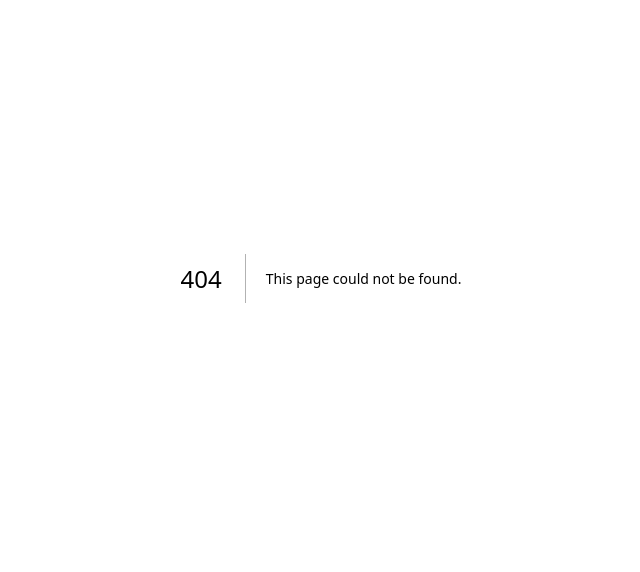
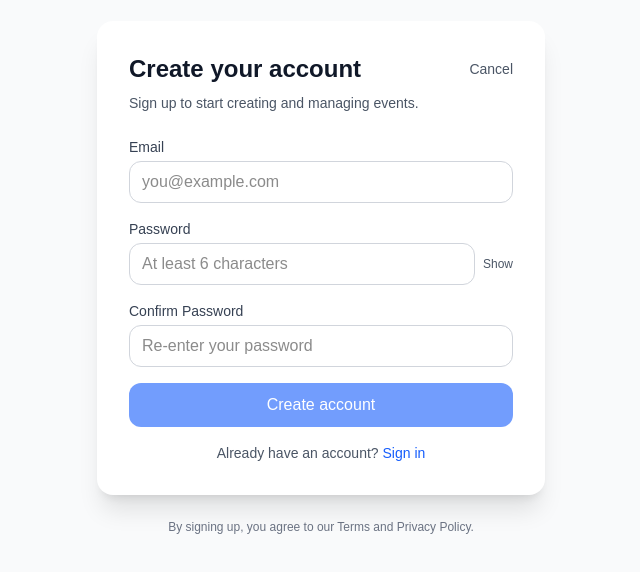
Before and after one commit to Hanpin-com/JoinUp, a Next.js app: page /signup in a window 1280 px wide. Before the commit this address had no page. Shown: the part 122-694 px from the top of the page, without its empty margins (319-959 px from the left). Built offline with nearby package versions, Linux system fonts and the light colour scheme.

Commit message:
Enhance HomePage with account creation prompt and UI improvements

```diff
--- /dev/null
+++ b/src/pages/api/auth/signup.js
@@ -0,0 +1,21 @@
+export default function handler(req, res) {
+  if (req.method !== "POST") {
+    return res.status(405).json({ message: "Method not allowed" });
+  }
+
+  const { email, password } = req.body || {};
+  if (!email || !password) {
+    return res.status(400).json({ message: "Email and password are required" });
+  }
+  const emailOk = /^[^\s@]+@[^\s@]+\.[^\s@]+$/.test(email);
+  if (!emailOk) return res.status(400).json({ message: "Invalid email format" });
+  if (String(password).length < 6) {
+    return res.status(400).json({ message: "Password must be at least 6 characters" });
+  }
+
+  // Demo success: in real life, you'd create the user in DB and hash the password
+  return res.status(200).json({
+    token: "demo.jwt.token.signed",
+    user: { email },
+  });
+}
--- a/src/pages/context/AuthContect.js
+++ b/src/pages/context/AuthContect.js
@@ -5,11 +5,11 @@ const AuthContext = createContext(null);
 
 export function AuthProvider({ children }) {
   const router = useRouter();
-  const [user, setUser] = useState(null);   // { email }
-  const [token, setToken] = useState(null); // demo token
+  const [user, setUser] = useState(null);        // { email }
+  const [token, setToken] = useState(null);      // demo token
   const [loading, setLoading] = useState(true);
 
-  // hydrate from localStorage on first load (client-side)
+  // hydrate from localStorage
   useEffect(() => {
     try {
       const t = localStorage.getItem("joinup_token");
@@ -23,19 +23,37 @@ export function AuthProvider({ children }) {
   }, []);
 
   const login = async (email, password) => {
-    // demo call to our API route
     const res = await fetch("/api/auth/login", {
       method: "POST",
       headers: { "Content-Type": "application/json" },
       body: JSON.stringify({ email, password }),
     });
+    if (!res.ok) {
+      let message = "Login failed";
+      try { ({ message } = await res.json()); } catch {}
+      throw new Error(message);
+    }
+    const data = await res.json(); // { token, user }
+    setToken(data.token);
+    setUser(data.user);
+    localStorage.setItem("joinup_token", data.token);
+    localStorage.setItem("joinup_user", JSON.stringify(data.user));
+    return data;
+  };
 
+  // ✅ NEW: register
+  const register = async (email, password) => {
+    const res = await fetch("/api/auth/signup", {
+      method: "POST",
+      headers: { "Content-Type": "application/json" },
+      body: JSON.stringify({ email, password }),
+    });
     if (!res.ok) {
-      const { message } = await res.json();
-      throw new Error(message || "Login failed");
+      let message = "Sign up failed";
+      try { ({ message } = await res.json()); } catch {}
+      throw new Error(message);
     }
-
-    const data = await res.json(); // { token, user: { email } }
+    const data = await res.json(); // { token, user }
     setToken(data.token);
     setUser(data.user);
     localStorage.setItem("joinup_token", data.token);
@@ -53,7 +71,7 @@ export function AuthProvider({ children }) {
     router.push("/");
   };
 
-  const value = useMemo(() => ({ user, token, loading, login, logout }), [user, token, loading]);
+  const value = useMemo(() => ({ user, token, loading, login, register, logout }), [user, token, loading]);
   return <AuthContext.Provider value={value}>{children}</AuthContext.Provider>;
 }
 
--- a/src/pages/index.js
+++ b/src/pages/index.js
@@ -36,6 +36,26 @@ export default function HomePage() {
         </div>
       </section>
 
+      {/* Create-Your-Own Account Prompt */}
+      {!user && (
+        <section className="py-8 bg-blue-50 border-t border-b border-blue-200">
+          <div className="max-w-xl mx-auto px-4 text-center">
+            <h2 className="text-2xl font-bold text-blue-800 mb-2">Create your own account</h2>
+            <p className="text-blue-700">
+              Prefer not to use the demo? You can create your own account and password to post and manage events.
+            </p>
+            <div className="mt-4 flex justify-center gap-3">
+              <Link href="/signup" className="px-5 py-2.5 rounded-xl bg-blue-600 text-white font-semibold hover:bg-blue-700">
+                Sign Up
+              </Link>
+              <Link href="/login" className="px-5 py-2.5 rounded-xl bg-white border font-semibold hover:bg-gray-50">
+                Log In
+              </Link>
+            </div>
+          </div>
+        </section>
+      )}
+
       {/* Features Section */}
       <section className="py-16 bg-gray-50">
         <div className="max-w-6xl mx-auto px-4">
@@ -71,6 +91,24 @@ export default function HomePage() {
         </div>
       </section>
 
+      {/* Call to Action */}
+      <section className="py-20 bg-white">
+        <div className="max-w-4xl mx-auto text-center">
+          <h2 className="text-3xl font-bold mb-4">
+            Ready to connect with your community?
+          </h2>
+          <p className="text-gray-600 mb-8">
+            JoinUp helps you create, share, and attend events with people around you.
+          </p>
+          <Link
+            href="/events"
+            className="bg-blue-600 text-white px-8 py-3 rounded-xl font-semibold shadow hover:bg-blue-700"
+          >
+            Get Started
+          </Link>
+        </div>
+      </section>
+
       {/* Test Account Section */}
       <section className="bg-yellow-50 py-12 border-t border-b border-yellow-200">
         <div className="max-w-xl mx-auto px-4 text-center">
@@ -94,24 +132,6 @@ export default function HomePage() {
           </div>
         </div>
       </section>
-
-      {/* Call to Action */}
-      <section className="py-20 bg-white">
-        <div className="max-w-4xl mx-auto text-center">
-          <h2 className="text-3xl font-bold mb-4">
-            Ready to connect with your community?
-          </h2>
-          <p className="text-gray-600 mb-8">
-            JoinUp helps you create, share, and attend events with people around you.
-          </p>
-          <Link
-            href="/events"
-            className="bg-blue-600 text-white px-8 py-3 rounded-xl font-semibold shadow hover:bg-blue-700"
-          >
-            Get Started
-          </Link>
-        </div>
-      </section>
     </Layout>
   );
 }
--- /dev/null
+++ b/src/pages/signup.js
@@ -0,0 +1,140 @@
+import Head from "next/head";
+import Link from "next/link";
+import { useState } from "react";
+import { useRouter } from "next/router";
+import { useAuth } from "../pages/context/AuthContect";
+
+export default function SignUpPage() {
+  const router = useRouter();
+  const { register } = useAuth() || {};
+  const [email, setEmail] = useState("");
+  const [password, setPassword] = useState("");
+  const [confirm, setConfirm] = useState("");
+  const [showPw, setShowPw] = useState(false);
+  const [submitting, setSubmitting] = useState(false);
+  const [error, setError] = useState("");
+
+  const canSubmit =
+    email.trim() &&
+    password.length >= 6 &&
+    confirm === password;
+
+  const onSubmit = async (e) => {
+    e.preventDefault();
+    setError("");
+    if (!canSubmit) return;
+    setSubmitting(true);
+    try {
+      await register(email.trim(), password);
+      router.push("/"); // go home after sign-up
+    } catch (err) {
+      setError(err.message || "Sign up failed");
+    } finally {
+      setSubmitting(false);
+    }
+  };
+
+  return (
+    <>
+      <Head>
+        <title>Sign Up · JoinUp</title>
+      </Head>
+      <main className="min-h-screen bg-gray-50 flex flex-col items-center justify-center px-4">
+        <div className="w-full max-w-md bg-white shadow-xl rounded-2xl p-8">
+          <div className="flex items-center justify-between mb-2">
+            <h1 className="text-2xl font-bold text-gray-900">Create your account</h1>
+            <button
+              type="button"
+              onClick={() => router.push("/")}
+              className="text-sm text-gray-600 hover:text-gray-900"
+              title="Back to Home"
+            >
+              Cancel
+            </button>
+          </div>
+          <p className="text-sm text-gray-600">
+            Sign up to start creating and managing events.
+          </p>
+
+          <form onSubmit={onSubmit} className="mt-6 space-y-4">
+            <div>
+              <label className="block text-sm font-medium text-gray-700">Email</label>
+              <input
+                type="email"
+                required
+                value={email}
+                onChange={(e) => setEmail(e.target.value)}
+                className="mt-1 w-full rounded-xl border border-gray-300 px-3 py-2 focus:outline-none focus:ring-2 focus:ring-blue-500"
+                placeholder="you@example.com"
+                autoComplete="email"
+              />
+            </div>
+
+            <div>
+              <label className="block text-sm font-medium text-gray-700">Password</label>
+              <div className="mt-1 flex items-center gap-2">
+                <input
+                  type={showPw ? "text" : "password"}
+                  required
+                  value={password}
+                  onChange={(e) => setPassword(e.target.value)}
+                  className="w-full rounded-xl border border-gray-300 px-3 py-2 focus:outline-none focus:ring-2 focus:ring-blue-500"
+                  placeholder="At least 6 characters"
+                  minLength={6}
+                  autoComplete="new-password"
+                />
+                <button
+                  type="button"
+                  onClick={() => setShowPw((v) => !v)}
+                  className="text-xs text-gray-600 hover:text-gray-900"
+                >
+                  {showPw ? "Hide" : "Show"}
+                </button>
+              </div>
+            </div>
+
+            <div>
+              <label className="block text-sm font-medium text-gray-700">Confirm Password</label>
+              <input
+                type={showPw ? "text" : "password"}
+                required
+                value={confirm}
+                onChange={(e) => setConfirm(e.target.value)}
+                className="mt-1 w-full rounded-xl border border-gray-300 px-3 py-2 focus:outline-none focus:ring-2 focus:ring-blue-500"
+                placeholder="Re-enter your password"
+                minLength={6}
+                autoComplete="new-password"
+              />
+              {confirm && confirm !== password && (
+                <p className="mt-1 text-xs text-red-600">Passwords do not match.</p>
+              )}
+            </div>
+
+            {error ? (
+              <div className="text-sm text-red-600 bg-red-50 border border-red-200 rounded-xl px-3 py-2">
+                {error}
+              </div>
+            ) : null}
+
+            <button
+              type="submit"
+              disabled={submitting || !canSubmit}
+              className="w-full rounded-xl bg-blue-600 text-white py-2.5 font-medium hover:bg-blue-700 disabled:opacity-60"
+            >
+              {submitting ? "Creating account..." : "Create account"}
+            </button>
+
+            <p className="text-sm text-gray-600 text-center">
+              Already have an account?{" "}
+              <Link href="/login" className="text-blue-600 hover:underline">Sign in</Link>
+            </p>
+          </form>
+        </div>
+
+        <p className="mt-6 text-xs text-gray-500">
+          By signing up, you agree to our Terms and Privacy Policy.
+        </p>
+      </main>
+    </>
+  );
+}
```
